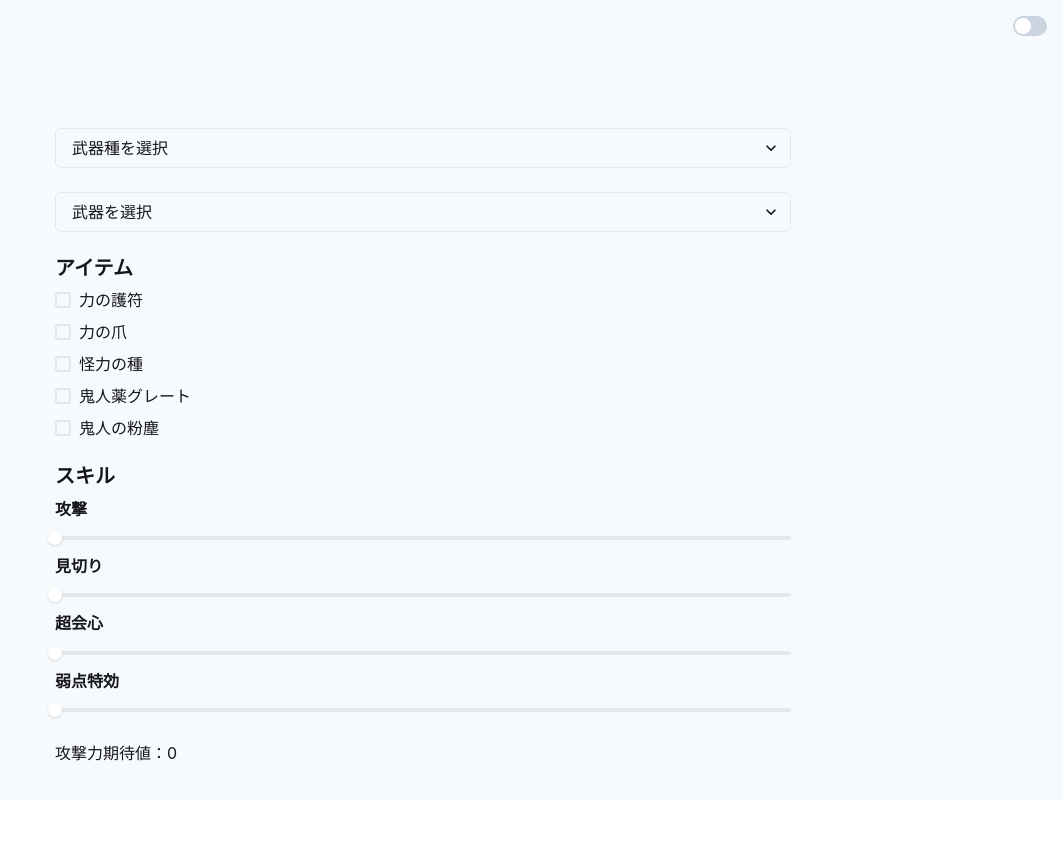
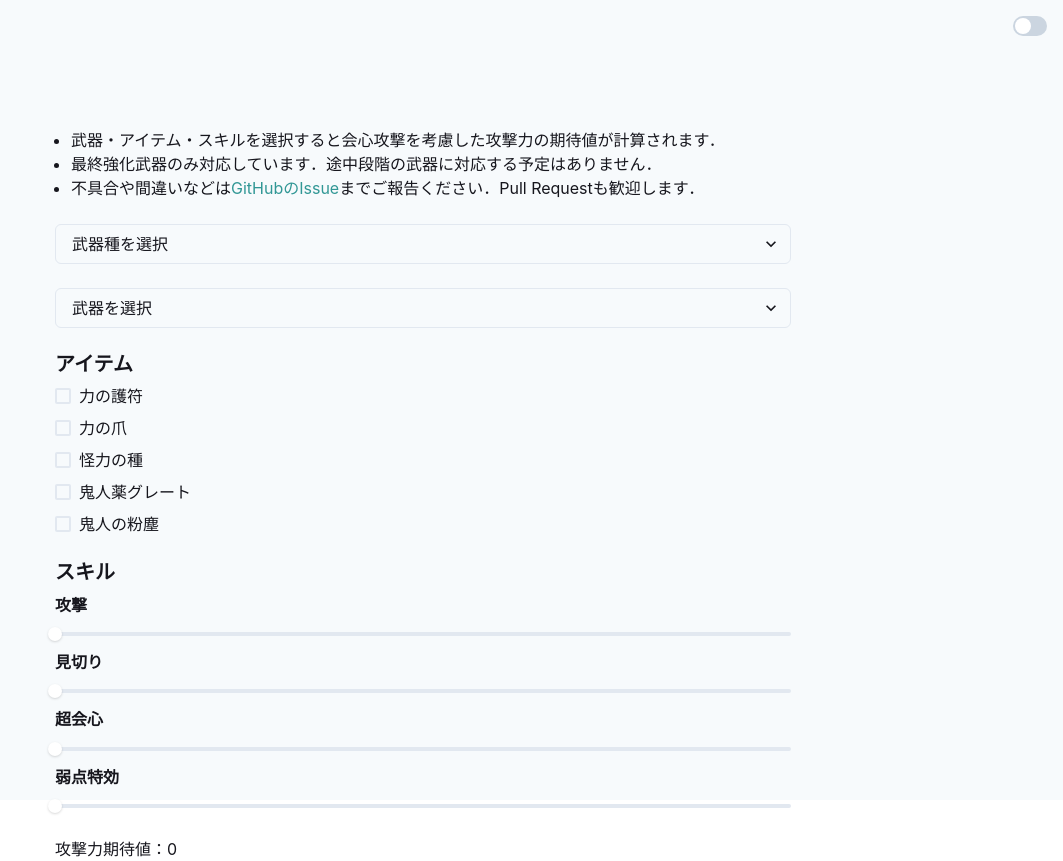
Before and after one commit to yudai-nkt/mhrise-mean-weapon-attack, a Next.js app: page / in a window 1280 px wide. Shown: the whole page, without its empty margins (217-1280 px from the left). Before the commit the page ends 800 px from the top, so only its background shows below. Built offline with nearby package versions, Linux system fonts and the light colour scheme.

Commit message:
feat: add a brief intro on top

```diff
--- a/src/pages/index.tsx
+++ b/src/pages/index.tsx
@@ -2,6 +2,9 @@ import {
   Text,
   Checkbox,
   Heading,
+  UnorderedList,
+  ListItem,
+  Link,
   Select,
   Slider,
   SliderFilledTrack,
@@ -37,6 +40,25 @@ const Index = () => {
   return (
     <Container height="100vh">
       <Main>
+        <UnorderedList>
+          <ListItem>
+            武器・アイテム・スキルを選択すると会心攻撃を考慮した攻撃力の期待値が計算されます．
+          </ListItem>
+          <ListItem>
+            最終強化武器のみ対応しています．途中段階の武器に対応する予定はありません．
+          </ListItem>
+          <ListItem>
+            不具合や間違いなどは
+            <Link
+              color="teal.500"
+              href="https://github.com/yudai-nkt/mhrise-mean-weapon-attack/issues"
+              isExternal
+            >
+              GitHubのIssue
+            </Link>
+            までご報告ください．Pull Requestも歓迎します．
+          </ListItem>
+        </UnorderedList>
         <Select placeholder="武器種を選択" onChange={onChangeWeaponType}>
           {weaponTypes.map(({ type, label }) => (
             <option value={type}>{label}</option>
```
